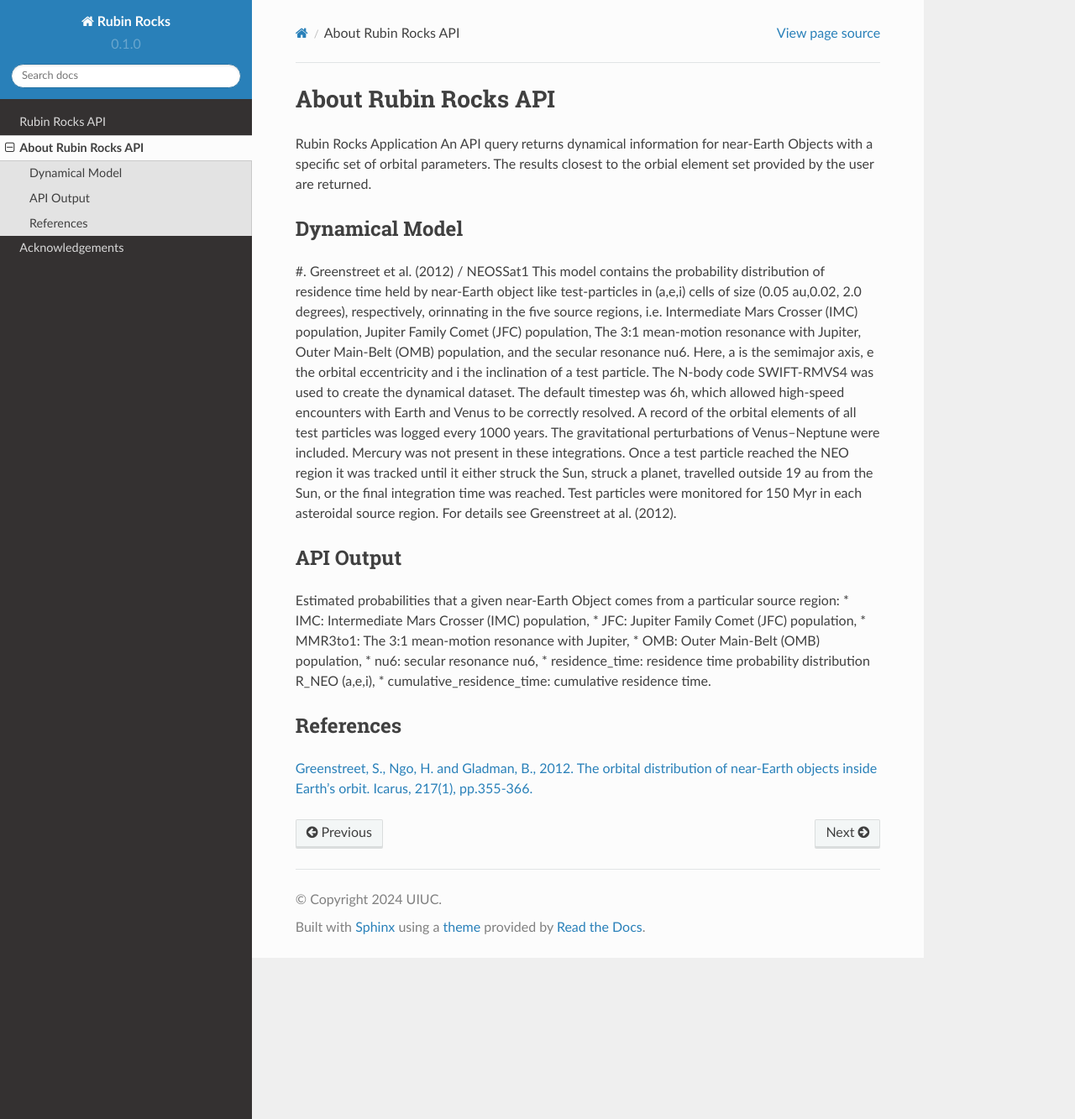
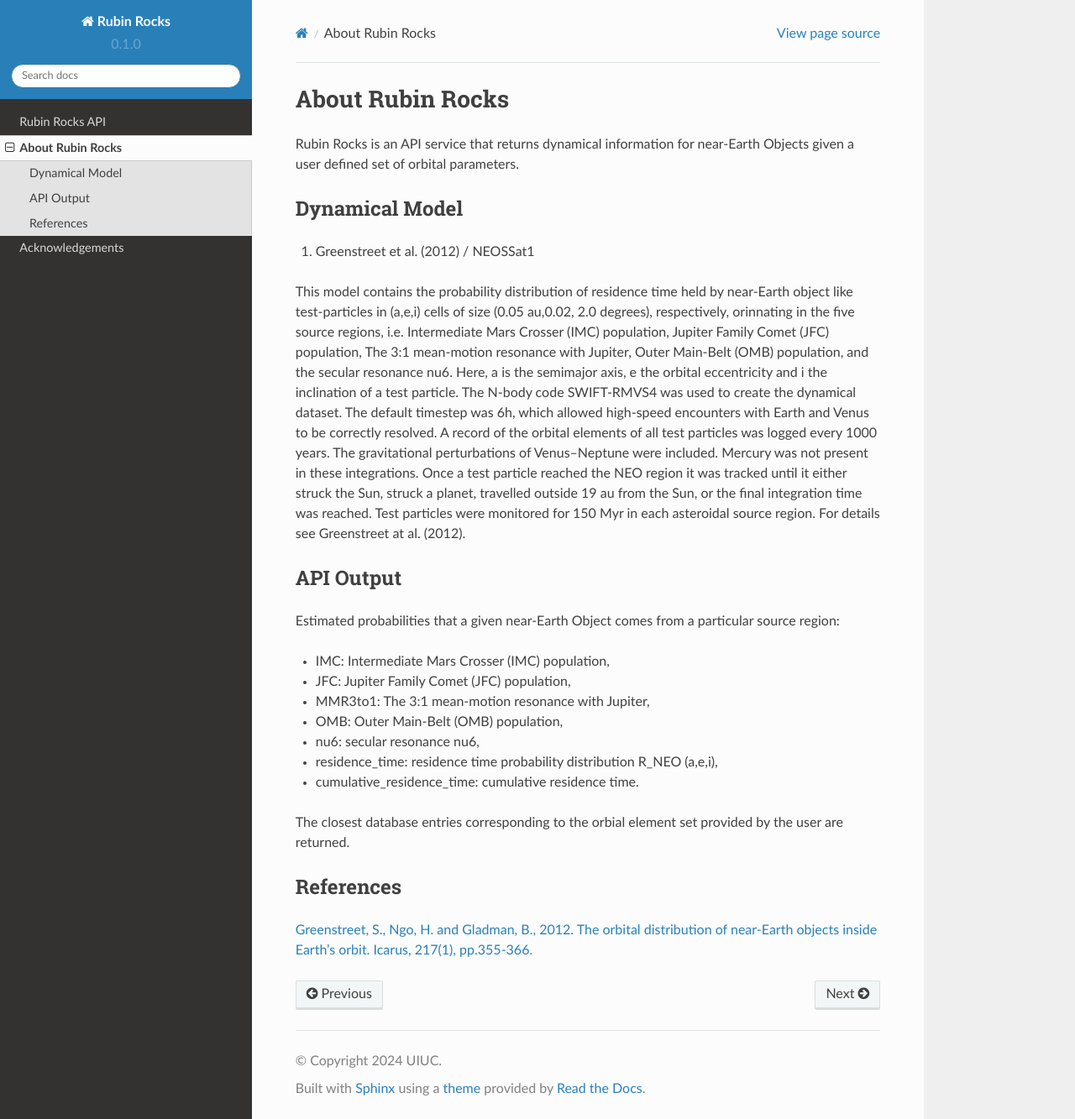
Before and after one commit to eggls6/RubinRocksAPI, a Sphinx documentation site: the page built from docs/source/about.rst, in a window 1280 px wide and 1333 px high. Shown: the whole window at 84% size. Built offline with Sphinx 7.4.7 and the Read the Docs theme 2.0.0, drawn with Linux system fonts in a browser that asks for light colours; pages that are not in the unit, such as notebooks, are missing from menus.

Commit message:
Updated about.rst

```diff
--- a/docs/source/about.rst
+++ b/docs/source/about.rst
@@ -1,12 +1,14 @@
-About Rubin Rocks API
-======================
-Rubin Rocks Application
-An :ref:`API` query returns dynamical information for near-Earth Objects with a specific set of orbital parameters.
-The results closest to the orbial element set provided by the user are returned.
+About Rubin Rocks
+==================
+Rubin Rocks is an :ref:`API` service that returns dynamical information for near-Earth Objects given a user defined
+set of orbital parameters.
+
 
 Dynamical Model
 ----------------
+
 #. Greenstreet et al. (2012) / NEOSSat1
+
 This model contains the probability distribution of residence time held
 by near-Earth object like test-particles in (a,e,i) cells of size (0.05 au,0.02, 2.0 degrees), respectively,
 orinnating in the five source regions, i.e. Intermediate Mars Crosser (IMC) population, Jupiter Family Comet (JFC) population, The 3:1 mean-motion resonance with Jupiter, Outer Main-Belt (OMB) population,
@@ -24,6 +26,7 @@
 API Output
 ------------
 Estimated probabilities that a given near-Earth Object comes from a particular source region:
+
 * IMC: Intermediate Mars Crosser (IMC) population,
 * JFC: Jupiter Family Comet (JFC) population,
 * MMR3to1: The 3:1 mean-motion resonance with Jupiter,
@@ -32,6 +35,7 @@
 * residence_time: residence time probability distribution R_NEO (a,e,i),
 * cumulative_residence_time: cumulative residence time.
 
+The closest database entries corresponding to the orbial element set provided by the user are returned.
 
 
 References
```
